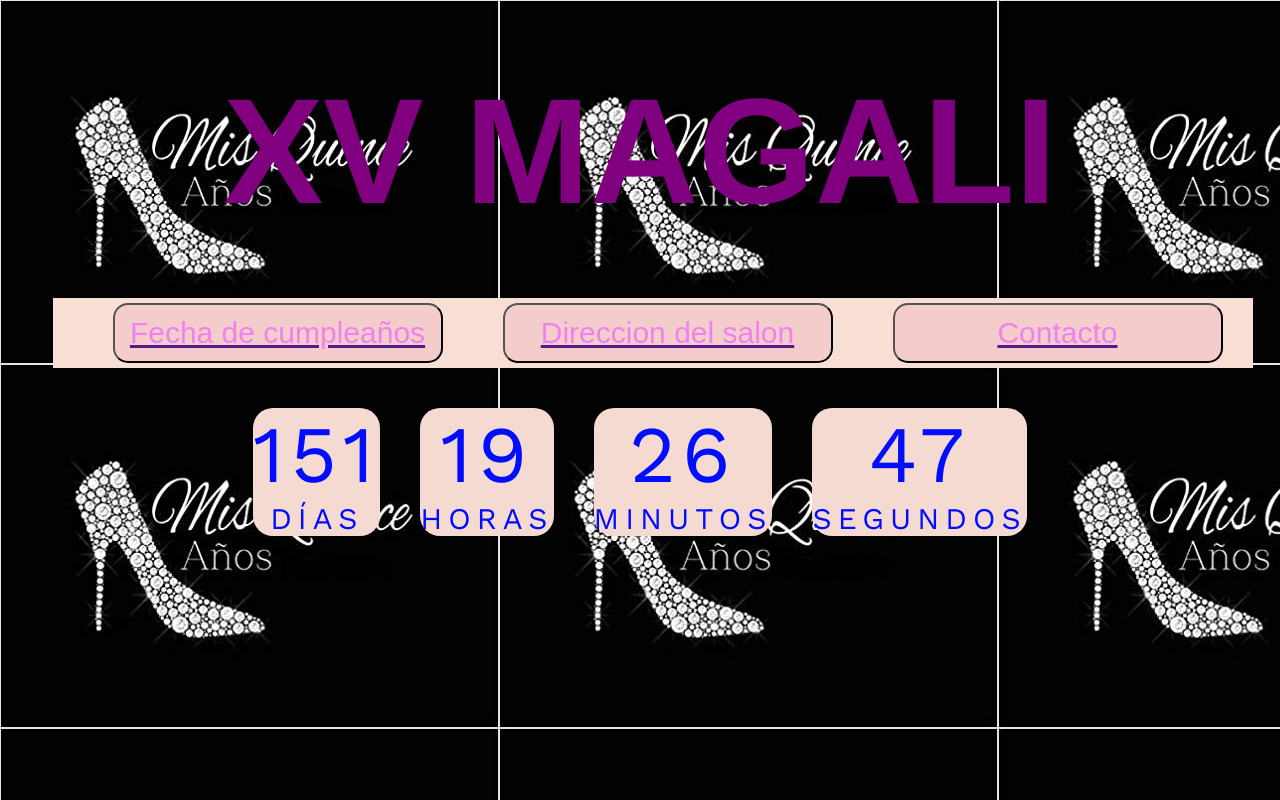
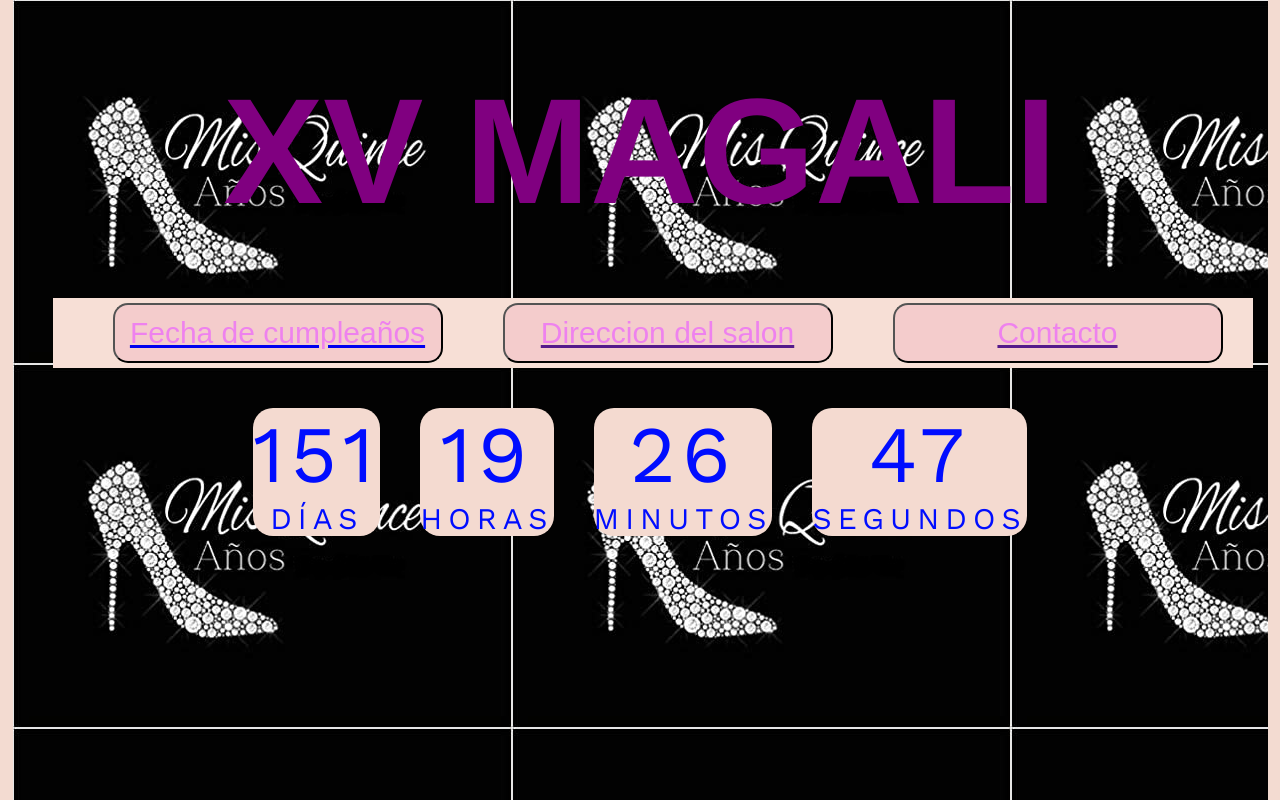
Before and after one commit to mati292/XV-MAGALI, a plain HTML site: page index.html in a window 1280 px wide. Drawn offline with nearby package versions, Linux system fonts and the light colour scheme.

Commit message:
Update index.html

```diff
--- a/index.html
+++ b/index.html
@@ -5,33 +5,33 @@
 	<meta name="viewport" content="width=device-width, initial-scale=1.0">
 	<title>CUMPLEAÑOS MAGALI</title>
 	<link href="https://fonts.googleapis.com/css?family=Work+Sans:300,400,600,700,900&display=swap" rel="stylesheet">
-	<link rel="stylesheet" href="css/estilos.css">
-	<link rel="stylesheet" href="style.css
-	">
+	<link rel="stylesheet" href="style.css">
 </head>
-<body class="body
-">
+<body class="body">
+	<div>
 
 	<div class="portada" id="portada">
-		<h1 class="logotipo">XV MAGALI</h1>
+		<h1 class="logotipo" id="logotipo">XV MAGALI</h1>
 		<div class="header">
 			<div class="container2">
-
-			 <a href=""><button class="uno">Fecha de cumpleaños</button></a>
+				</body>
+			 <a href="https://xv-magali.vercel.app/"><button class="uno">Fecha de cumpleaños</button></a>
 			 <a href=""><button class="dos"> Direccion del salon</button></a>
 			 <a href=""><button class="tres">Contacto</button></a>
-
+			 </div>
 			 <b></b><b></b>
 
 
-		</div>
+
 
 		<div id="cuenta"></div>
 
 
 	</div>
+
 	<script class="script" src="https://kit.fontawesome.com/2c36e9b7b1.js" crossorigin="anonymous"></script>
 	<script class="script" src="js/simplyCountdown.min.js"></script>
 	<script class="script" src="js/countdown.js"></script>
+</div>
 </body>
 </html>
```
